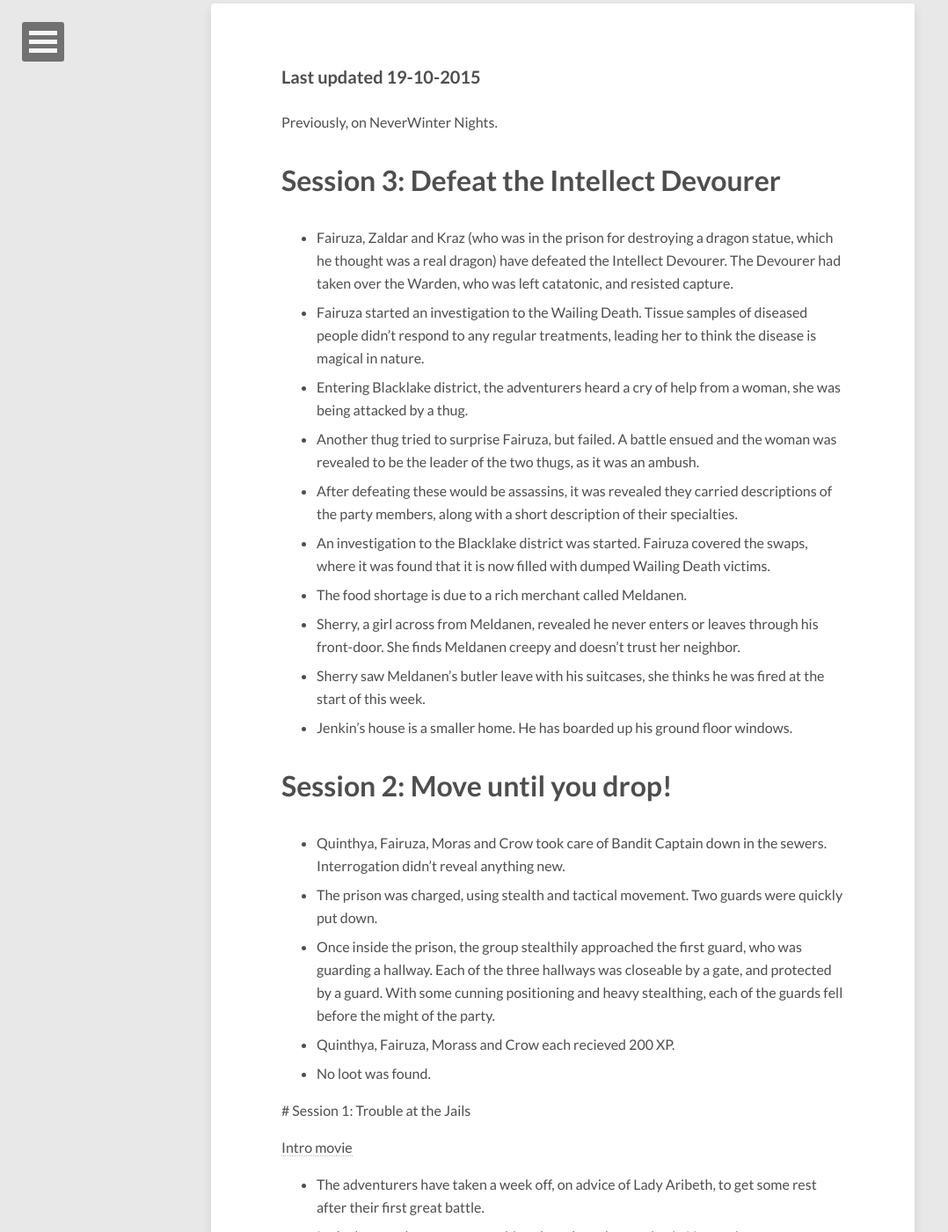
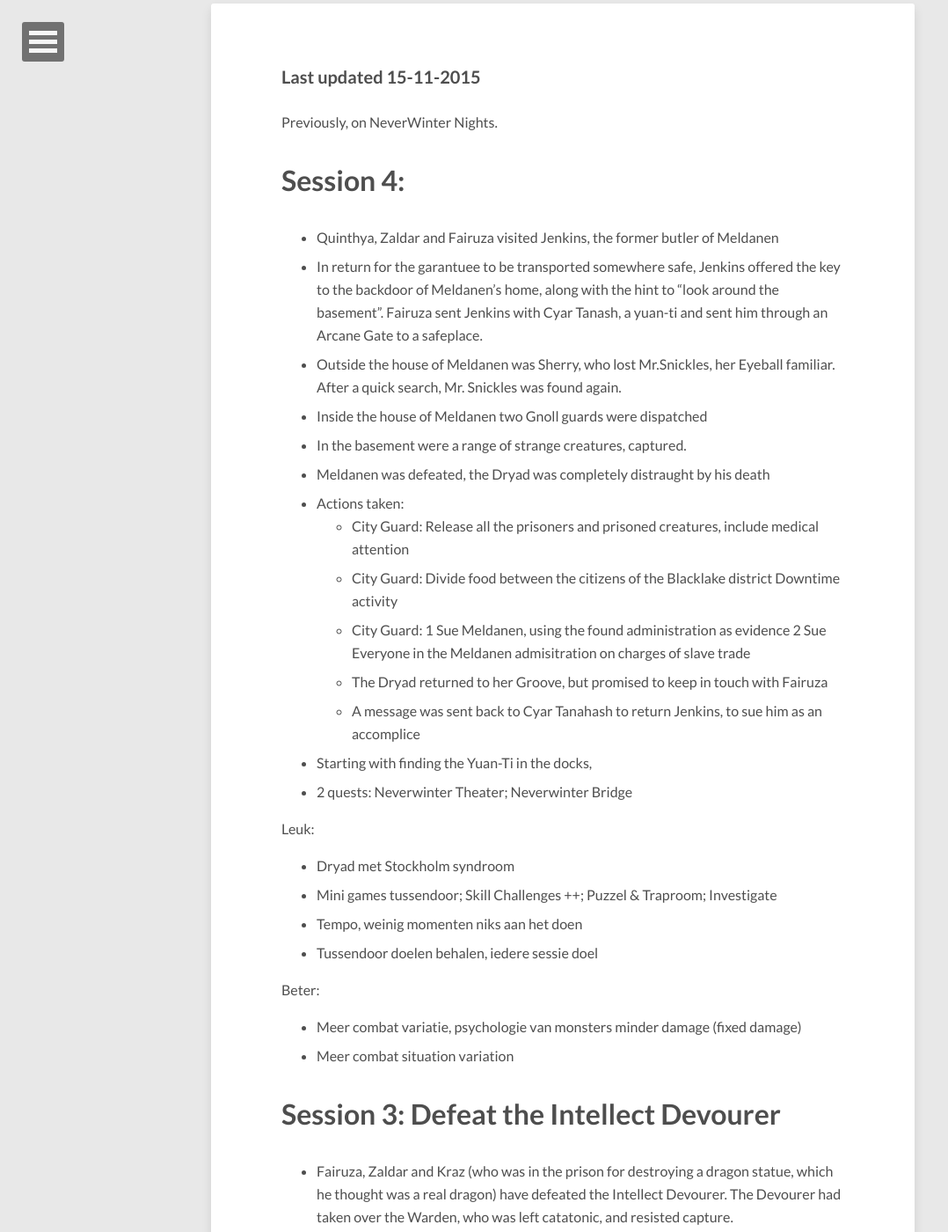
Before and after one commit to eirvandelden/eirvandelden.github.io, a Jekyll site: the page built from _posts/dnd/2015-08-30-adventure-log.markdown, in a window 1280 px wide and 1400 px high, scrolled down 446 px. Shown: the whole window at 88% size, without its empty margins (0-1078 px from the left). Built offline with Jekyll 4.4.1, drawn with Linux system fonts in a browser that asks for light colours; nearby versions of some CDN libraries; comment, search, counter and statistics services are not loaded; some of the changed text lies outside the part shown.

Commit message:
Adventure log Session 4

```diff
--- a/_posts/dnd/2015-08-30-adventure-log.markdown
+++ b/_posts/dnd/2015-08-30-adventure-log.markdown
@@ -14,9 +14,38 @@
 date: 2015-08-30T11:13:51+02:00
 ---
 
-**Last updated 19-10-2015**
+**Last updated 15-11-2015**
 
 Previously, on NeverWinter Nights.
+
+# Session 4:
+
+- Quinthya, Zaldar and Fairuza visited Jenkins, the former butler of Meldanen
+- In return for the garantuee to be transported somewhere safe, Jenkins offered the key to the backdoor of Meldanen's home, along with the hint to "look around the basement". Fairuza sent Jenkins with Cyar Tanash, a yuan-ti and sent him through an Arcane Gate to a safeplace.
+- Outside the house of Meldanen was Sherry, who lost Mr.Snickles, her Eyeball familiar. After a quick search, Mr. Snickles was found again.
+- Inside the house of Meldanen two Gnoll guards were dispatched
+- In the basement were a range of strange creatures, captured.
+- Meldanen was defeated, the Dryad was completely distraught by his death
+- Actions taken:
+    - City Guard: Release all the prisoners and prisoned creatures, include medical attention
+    - City Guard: Divide food between the citizens of the Blacklake district Downtime activity
+    - City Guard:
+        1 Sue Meldanen, using the found administration as evidence
+        2 Sue Everyone in the Meldanen admisitration on charges of slave trade
+    - The Dryad returned to her Groove, but promised to keep in touch with Fairuza
+    - A message was sent back to Cyar Tanahash to return Jenkins, to sue him as an accomplice
+- Starting with finding the Yuan-Ti in the docks,
+- 2 quests: Neverwinter Theater; Neverwinter Bridge
+
+Leuk:
+- Dryad met Stockholm syndroom
+- Mini games tussendoor; Skill Challenges ++; Puzzel & Traproom; Investigate
+- Tempo, weinig momenten niks aan het doen
+- Tussendoor doelen behalen, iedere sessie doel
+
+Beter:
+- Meer combat variatie, psychologie van monsters minder damage (fixed damage)
+- Meer combat situation variation
 
 # Session 3: Defeat the Intellect Devourer
 
```
